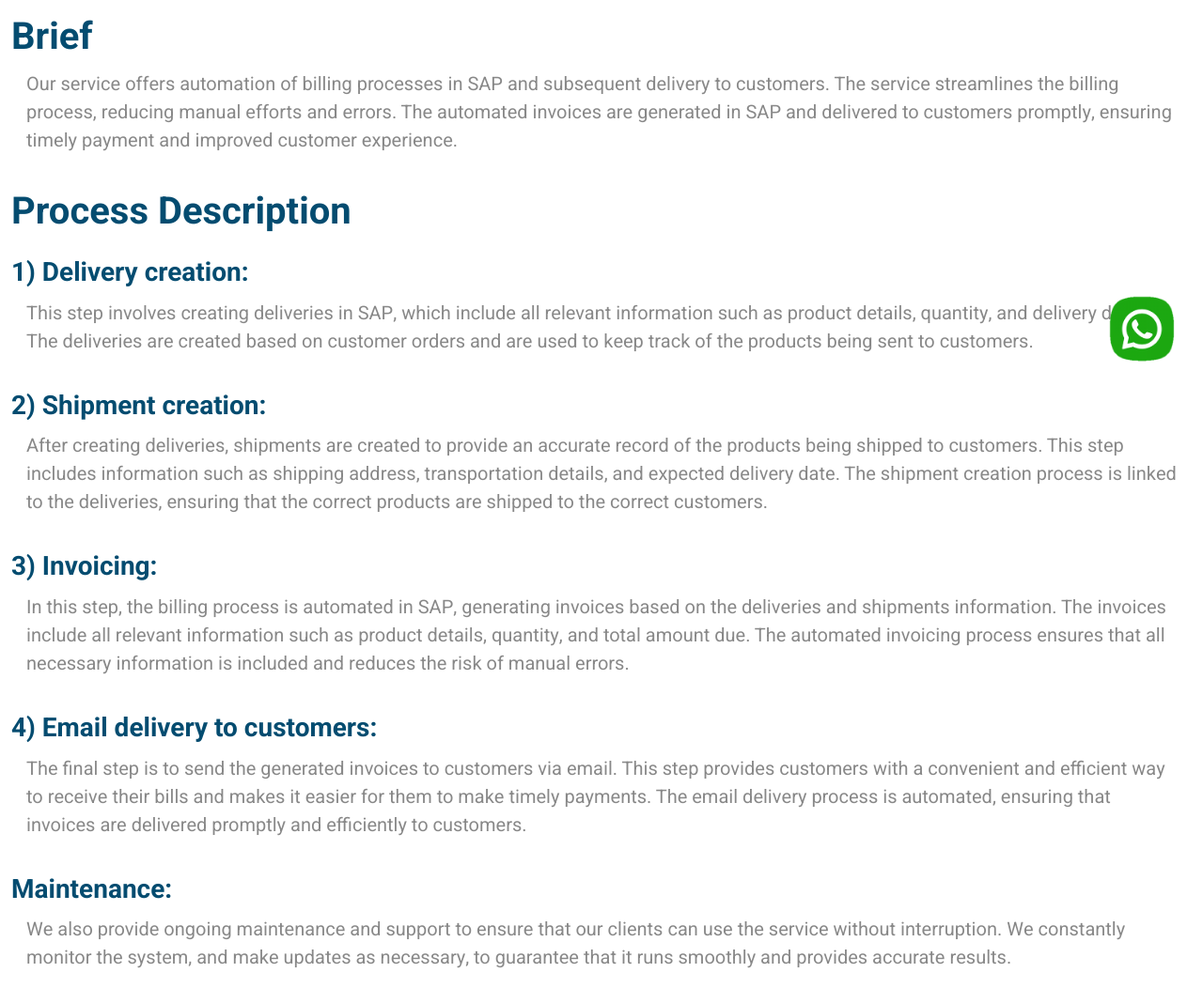
After one commit to SegundoP/Web-Wanabot, a Flask app: page /projectInvoices.html in a window 1280 px wide. The commit adds this page. Shown: the part 395-1447 px from the top of the page at 94% size. Run offline with Flask 2, Linux system fonts and the light colour scheme; some libraries are stand-ins or nearby versions.

Commit message:
2 new projects

```diff
--- a/server.py
+++ b/server.py
@@ -88,5 +88,13 @@ def projectDash():
 def projectPO():
     return render_template("projectPurchaseOrders.html")
 
+@app.route('/projectInvoices.html')
+def projectBilling():
+    return render_template("projectInvoices.html")
+
+@app.route('/projectAPIs.html')
+def projectAPIs():
+    return render_template("projectAPIs.html")
+
 if __name__ == "__main__":
     app.run(debug=True)
--- /dev/null
+++ b/templates/projectInvoices.html
@@ -0,0 +1,207 @@
+<!DOCTYPE html>
+<html lang="en">
+
+<head>
+    <meta charset="utf-8">
+    <title>Billing Automation</title>
+    <meta content="width=device-width, initial-scale=1.0" name="viewport">
+    <meta content="" name="keywords">
+    <meta content="" name="description">
+
+    <!-- Favicon -->
+    <link href="static/images/favicon.ico" rel="icon">
+
+    <!-- Google Web Fonts -->
+    <link rel="preconnect" href="https://fonts.googleapis.com">
+    <link rel="preconnect" href="https://fonts.gstatic.com" crossorigin>
+    <link href="https://fonts.googleapis.com/css2?family=Heebo:wght@400;500&family=Roboto:wght@400;500;700&display=swap" rel="stylesheet">
+
+    <!-- Icon Font Stylesheet -->
+    <link href="https://cdnjs.cloudflare.com/ajax/libs/font-awesome/5.10.0/css/all.min.css" rel="stylesheet">
+    <link href="https://cdn.jsdelivr.net/npm/bootstrap-icons@1.4.1/font/bootstrap-icons.css" rel="stylesheet">
+
+    <!-- Libraries Stylesheet -->
+    <link href="static/assets/lib/animate/animate.min.css" rel="stylesheet">
+    <link href="static/assets/lib/owlcarousel/assets/owl.carousel.min.css" rel="stylesheet">
+    <link href="static/assets/lib/lightbox/css/lightbox.min.css" rel="stylesheet">
+
+    <!-- Customized Bootstrap Stylesheet -->
+    <link href="static/assets/css/bootstrap.min.css" rel="stylesheet">
+
+    <!-- Template Stylesheet -->
+    <link href="static/assets/css/style.css" rel="stylesheet">
+</head>
+
+<body>
+    <div class="container-xxl bg-white p-0">
+        <!-- Spinner Start -->
+        <div id="spinner" class="show bg-white position-fixed translate-middle w-100 vh-100 top-50 start-50 d-flex align-items-center justify-content-center">
+            <div class="spinner-grow text-primary" style="width: 3rem; height: 3rem;" role="status">
+                <span class="sr-only">Loading...</span>
+            </div>
+        </div>
+        <!-- Spinner End -->
+
+
+        <!-- Navbar & Hero Start -->
+        <div class="container-xxl position-relative p-0">
+            <nav class="navbar navbar-expand-lg navbar-light px-4 px-lg-5 py-3 py-lg-0">
+                <a href="" class="navbar-brand p-0">
+                    <h1 class="m-0"></i>Billing <span class="fs-5">Automation</span></h1>
+                    <!-- <img src="static/images/logo.png" alt="Logo"> -->
+                </a>
+                <button class="navbar-toggler" type="button" data-bs-toggle="collapse" data-bs-target="#navbarCollapse">
+                    <span class="fa fa-bars"></span>
+                </button>
+                <div class="collapse navbar-collapse" id="navbarCollapse">
+                    <div class="navbar-nav ms-auto py-0">
+                        <a href="/" class="nav-item nav-link">Home</a>
+                    </div>
+                    <!-- <butaton type="button" class="btn text-secondary ms-3" data-bs-toggle="modal" data-bs-target="#searchModal"><i class="fa fa-search"></i></butaton> -->
+                    <a href="https://calendly.com/cristian-miguens" target="_blank" class="btn btn-secondary text-light rounded-pill py-2 px-4 ms-3">Schedule a meeting</a>
+                </div>
+            </nav>
+
+            <div class="container-xxl py-5 bg-primary hero-header mb-3 pb-2">
+                <div class="container my-5 mb-3 py-3 px-lg-2">
+                            <img class="img-fluid" src="static/images/Invoices.png" name="Invoicing Process" alt="Proces explaining how the invoicing process.">
+                </div>
+            </div>
+        </div>
+        <!-- Navbar & Hero End -->
+
+
+        <div class="container-xxl py-0 pb-4">
+            <h1 class="m-0" style="color: #044C70;">Brief</h1>
+            <p class="text-blue animated zoomIn px-3 py-2 my-1"><span class="fs-5">Our service offers automation of billing processes in SAP and subsequent delivery to
+                customers. The service streamlines the billing process, reducing manual efforts and errors. The automated
+                invoices are generated in SAP and delivered to customers promptly, ensuring timely payment and improved
+                customer experience.
+            </span></p>
+            <br>
+            <h1 class="m-0" style="color: #044C70;">Process Description</h1>
+            <br>
+            <h3 class="m-0" style="color: #044C70;">1) Delivery creation:</h3>
+            <p class="text-blue animated zoomIn px-3 py-2 my-1"><span class="fs-5"> This step involves creating
+                deliveries in SAP, which include all relevant information such as product details, quantity, and
+                delivery date. The deliveries are created based on customer orders and are used to keep track of
+                the products being sent to customers.</span></p>
+            <br>
+            <h3 class="m-0" style="color: #044C70;">2) Shipment creation:</h3>
+            <p class="text-blue animated zoomIn px-3 py-2 my-1"><span class="fs-5"> After creating deliveries,
+                shipments are created to provide an accurate record of the products being shipped to customers.
+                This step includes information such as shipping address, transportation details, and expected
+                delivery date. The shipment creation process is linked to the deliveries, ensuring that the
+                correct products are shipped to the correct customers.</span></p>
+            <br>
+                <h3 class="m-0" style="color: #044C70;">3) Invoicing:</h3>
+            <p class="text-blue animated zoomIn px-3 py-2 my-1"><span class="fs-5"> In this step, the billing
+                process is automated in SAP, generating invoices based on the deliveries and shipments information.
+                The invoices include all relevant information such as product details, quantity, and total amount
+                due. The automated invoicing process ensures that all necessary information is included and reduces
+                the risk of manual errors.</span></p>
+            <br>
+            <h3 class="m-0" style="color: #044C70;">4) Email delivery to customers:</h3>
+            <p class="text-blue animated zoomIn px-3 py-2 my-1"><span class="fs-5"> The final step is to send the
+                generated invoices to customers via email. This step provides customers with a convenient and
+                efficient way to receive their bills and makes it easier for them to make timely payments. The
+                email delivery process is automated, ensuring that invoices are delivered promptly and efficiently
+                to customers.</span></p>
+            <br>
+            <h3 class="m-0" style="color: #044C70;">Maintenance:</h3>
+            <p class="text-blue animated zoomIn px-3 py-2 my-1"><span class="fs-5"> We also provide ongoing maintenance and support to ensure
+                that our clients can use the service without interruption. We constantly monitor the system, and make updates as necessary,
+                to guarantee that it runs smoothly and provides accurate results.</span></p>
+            </div>
+
+        <!-- <div class="container-xxl py-4 bg-primary hero-header  pb-4">
+            <h3 style="color: white;">
+                We automate your data flow!
+            </h3>
+            <img class="img-fluid" src="static/images/PurchaseOrders.png" name="Process flow image" alt="image about a process flow">
+        </div> -->
+
+        <style>
+            a.whatsapp img {
+              padding-left: 0px;
+              width: 70%;
+              height: auto;
+              animation: pulse 2s infinite;
+            }
+            @keyframes pulse {
+              0% { transform: scale(1); }
+              50% { transform: scale(1.2); }
+              100% { transform: scale(1); }
+            }
+          </style>
+
+         <a href="https://api.whatsapp.com/send?phone=+541169386734&text=Please write your message here" class="whatsapp" style="color: green; position: fixed; bottom: 20px; right: 0px;">
+          <img src="/static/images/whatsapp.png" name="whatsapp" alt="WhatsApp icon">
+         </a>
+
+        <!-- Footer Start -->
+        <div class="container-fluid bg-primary text-light footer mt-1 pt-2 wow fadeIn" data-wow-delay="0.1s">
+            <div class="container py-3 pb-2 px-lg-5">
+                <div class="row g-5">
+                    <div class="col-md-6 col-lg-4">
+                        <h5 class="text-white mb-4">Get In Touch</h5>
+                        <p><i class="fa fa-map-marker-alt me-3"></i>San Isidro, Buenos Aires, Argentina</p>
+                        <p><i class="fa fa-phone-alt me-3"></i>+541169386734</p>
+                        <p><i class="fa fa-envelope me-3"></i>cristian.miguens@wanabot.com</p>
+                        <div class="d-flex pt-2 pb-2">
+                            <a class="btn btn-outline-light btn-social" href=""><i class="fab fa-twitter"></i></a>
+                            <a class="btn btn-outline-light btn-social" href=""><i class="fab fa-facebook-f"></i></a>
+                            <a class="btn btn-outline-light btn-social" href="https://www.youtube.com/channel/UCPedeBTPN4QoqSd5s6A8_qA"><i class="fab fa-youtube"></i></a>
+                            <a class="btn btn-outline-light btn-social" href=""><i class="fab fa-instagram"></i></a>
+                            <a class="btn btn-outline-light btn-social" href="https://www.linkedin.com/company/wanabot/"><i class="fab fa-linkedin-in"></i></a>
+                        </div>
+                    </div>
+                    <div class="col-md-6 col-lg-4">
+                        <h5 class="text-white mb-4">Popular Link</h5>
+                        <a class="btn btn-link" href="">About Us</a>
+                        <a class="btn btn-link" href="">Contact Us</a>
+                </div>
+            </div>
+            <div class="container px-lg-5 py-0">
+                <div class="copyright">
+                    <div class="row">
+                        <div class="col-md-6 text-center text-md-start mb-3 mb-md-0">
+                            &copy; <a class="border-bottom" href="#">Wanabot</a>, All Right Reserved.
+
+							<!--/*** This template is free as long as you keep the footer author’s credit link/attribution link/backlink. If you'd like to use the template without the footer author’s credit link/attribution link/backlink, you can purchase the Credit Removal License from "https://htmlcodex.com/credit-removal". Thank you for your support. ***/-->
+							Designed By <a class="border-bottom" href="https://htmlcodex.com">HTML Codex</a>
+                        </div>
+                        <div class="col-md-6 text-center text-md-end">
+                            <div class="footer-menu">
+                                <a href="index.html">Home</a>
+                                <a href="">Cookies</a>
+                                <a href="">Help</a>
+                                <a href="">FQAs</a>
+                            </div>
+                        </div>
+                    </div>
+                </div>
+            </div>
+        </div>
+        <!-- Footer End -->
+
+
+        <!-- Back to Top -->
+        <!-- <a href="#" class="btn btn-lg btn-primary btn-lg-square back-to-top pt-2"><i class="bi bi-arrow-up"></i></a> -->
+    </div>
+
+    <!-- JavaScript Libraries -->
+    <script src="https://code.jquery.com/jquery-3.4.1.min.js"></script>
+    <script src="https://cdn.jsdelivr.net/npm/bootstrap@5.0.0/dist/js/bootstrap.bundle.min.js"></script>
+    <script src="static/assets/lib/wow/wow.min.js"></script>
+    <script src="static/assets/lib/easing/easing.min.js"></script>
+    <script src="static/assets/lib/waypoints/waypoints.min.js"></script>
+    <script src="static/assets/lib/owlcarousel/owl.carousel.min.js"></script>
+    <script src="static/assets/lib/isotope/isotope.pkgd.min.js"></script>
+    <script src="static/assets/lib/lightbox/js/lightbox.min.js"></script>
+
+    <!-- Template Javascript -->
+    <script src="static/assets/js/main.js"></script>
+</body>
+
+</html>
--- a/templates/projectRPA.html
+++ b/templates/projectRPA.html
@@ -144,7 +144,7 @@
                                 <a class="btn btn-light" href="static/images/portfolio-1.jpg" data-lightbox="portfolio"><i class="fa fa-plus fa-2x text-primary"></i></a>
                                 <div class="mt-auto">
                                     <small class="text-white"><i class="fa fa-folder me-2"></i>SAP ECC</small>
-                                    <a class="h5 d-block text-white mt-1 mb-0" href="">Credit Notes Generation</a>
+                                    <a class="h5 d-block text-white mt-1 mb-0" href="projectInvoices.html">Billing Automation</a>
                                 </div>
                             </div>
                         </div>
@@ -207,7 +207,7 @@
                                 <a class="btn btn-light" href="static/images/portfolio-6.jpg" data-lightbox="portfolio"><i class="fa fa-plus fa-2x text-primary"></i></a>
                                 <div class="mt-auto">
                                     <small class="text-white"><i class="fa fa-folder me-2"></i>SAP ECC</small>
-                                    <a class="h5 d-block text-white mt-1 mb-0" href="">Users Creation</a>
+                                    <a class="h5 d-block text-white mt-1 mb-0" href="projectAPIs.html">Users Creation</a>
                                 </div>
                             </div>
                         </div>
```
Also changed, not shown: templates/projectAPIs.html (added, +201 -0 lines), static/images/APIs.png (added), static/images/Invoices.png (added).
